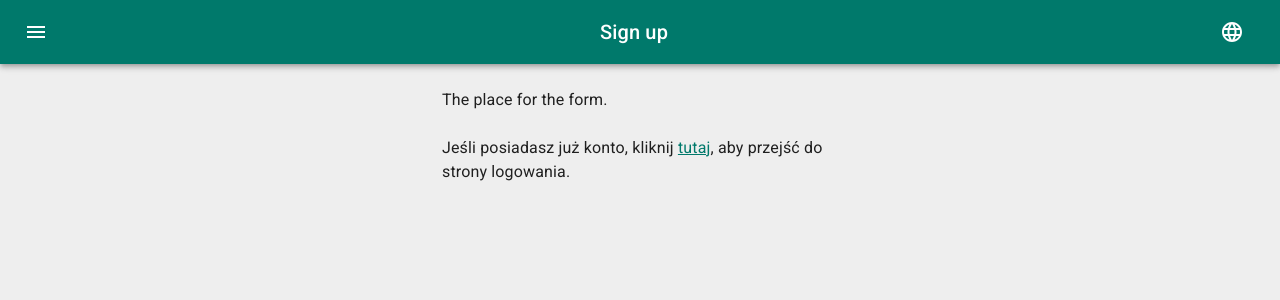
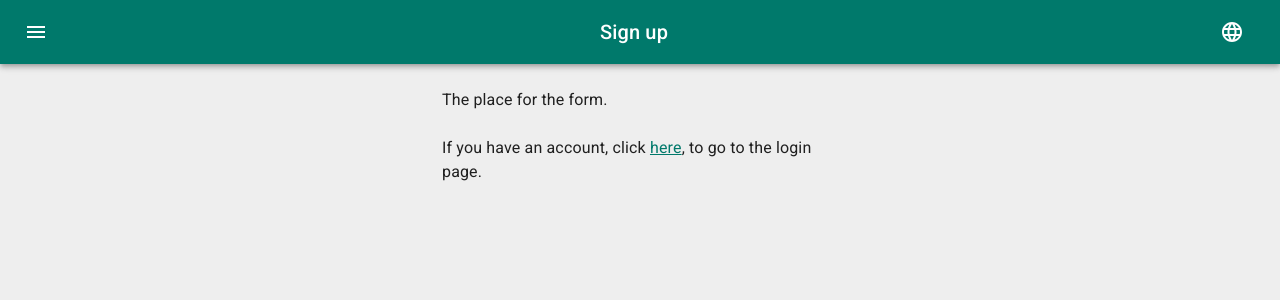
Before and after one commit to danjarosz/pantry-app, a React (Create React App) app: page /signup in a window 1280 px wide. Shown: the top 300 px of the page. Built offline with nearby package versions, Linux system fonts and the light colour scheme.

Commit message:
feat(SignUpPage): implement translations

```diff
--- a/src/pages/SignUpPage/SignUpPage.jsx
+++ b/src/pages/SignUpPage/SignUpPage.jsx
@@ -1,34 +1,37 @@
-import React from 'react';
+import React from "react";
 import { makeStyles } from "@material-ui/styles";
 import { Box, Container, Typography } from "@material-ui/core";
 import { Link } from "react-router-dom";
+import useTranslation from "../../hooks/useTranslation";
 
 const useStyles = makeStyles((theme) => ({
   Link: {
-    color: theme.palette.primary.main
-  }
+    color: theme.palette.primary.main,
+  },
 }));
 
 const SignUpPage = () => {
+  const { t } = useTranslation();
   const classes = useStyles();
 
   return (
-    <Container
-      maxWidth="xs"
-    >
+    <Container maxWidth="xs">
       <Box>
         <Box my={3}>
           <Typography>The place for the form.</Typography>
         </Box>
         <Box my={3}>
-            <Typography>
-              Jeśli posiadasz już konto, kliknij <Link to="/" className={classes.Link}>tutaj</Link>, aby przejść do strony logowania.
-            </Typography>
-          </Box>
+          <Typography>
+            {t("signuppage.message.part.one")}
+            <Link to="/" className={classes.Link}>
+              {t("here")}
+            </Link>
+            , {t("signuppage.message.part.two")}
+          </Typography>
+        </Box>
       </Box>
-
     </Container>
-  )
+  );
 };
 
 export default SignUpPage;
--- a/src/translations/en.json
+++ b/src/translations/en.json
@@ -16,5 +16,7 @@
   "loginpage.label.password": "password",
   "loginpage.message.part.one": "If you don't have an account, you can create one clicking ",
   "loginpage.message.part.two": "or sign in with Google",
+  "signuppage.message.part.one": "If you have an account, click ",
+  "signuppage.message.part.two": "to go to the login page.",
   "here": "here"
 }
--- a/src/translations/pl.json
+++ b/src/translations/pl.json
@@ -16,5 +16,7 @@
   "loginpage.label.password": "hasło",
   "loginpage.message.part.one": "Jeśli nie masz konta możesz założyć je klikając ",
   "loginpage.message.part.two": "lub możesz zalogować się za pomocą Twojego konta Google.",
+  "signuppage.message.part.one": "Jeśli posiadasz już konto, kliknij ",
+  "signuppage.message.part.two": "aby przejść do strony logowania.",
   "here": "tutaj"
 }
```
